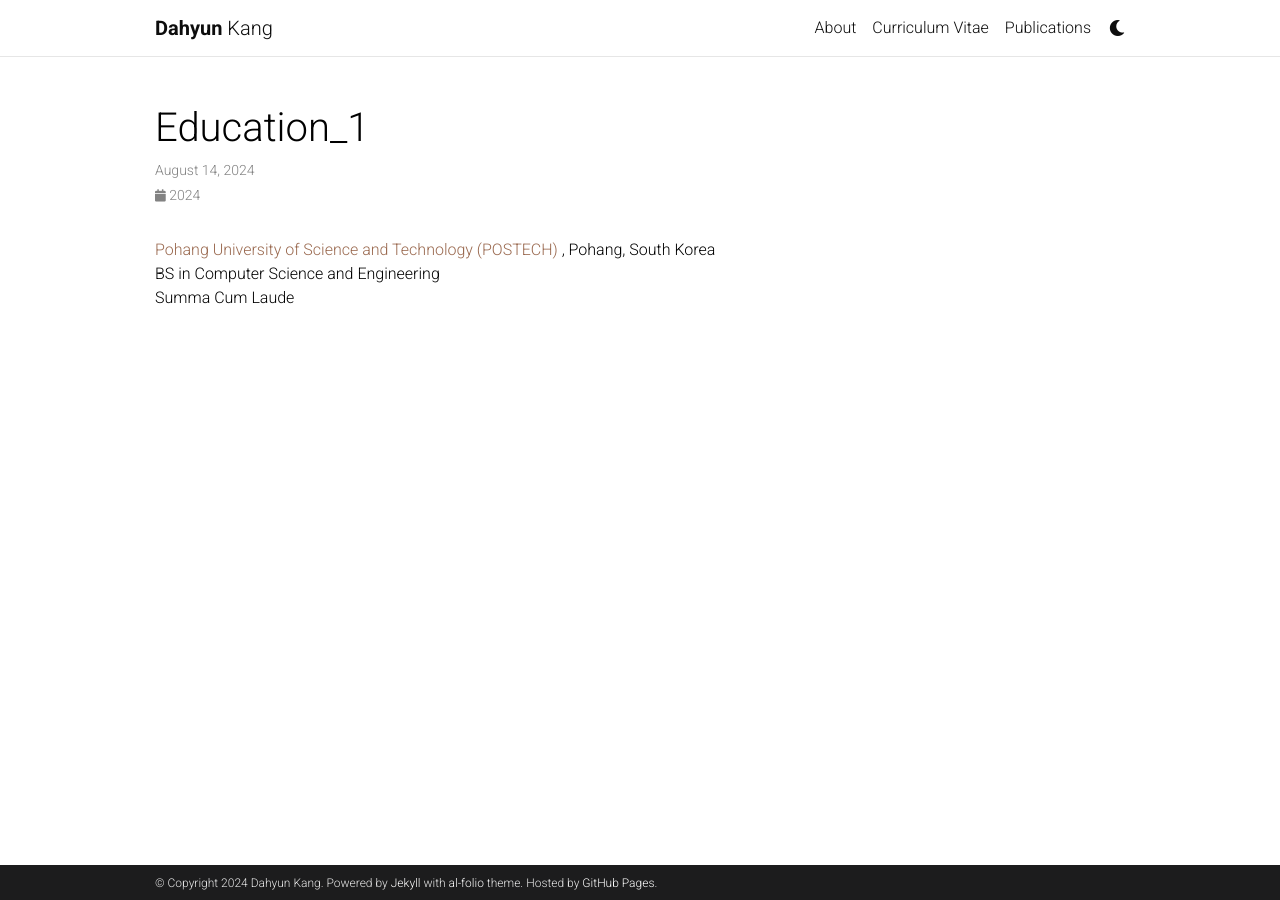
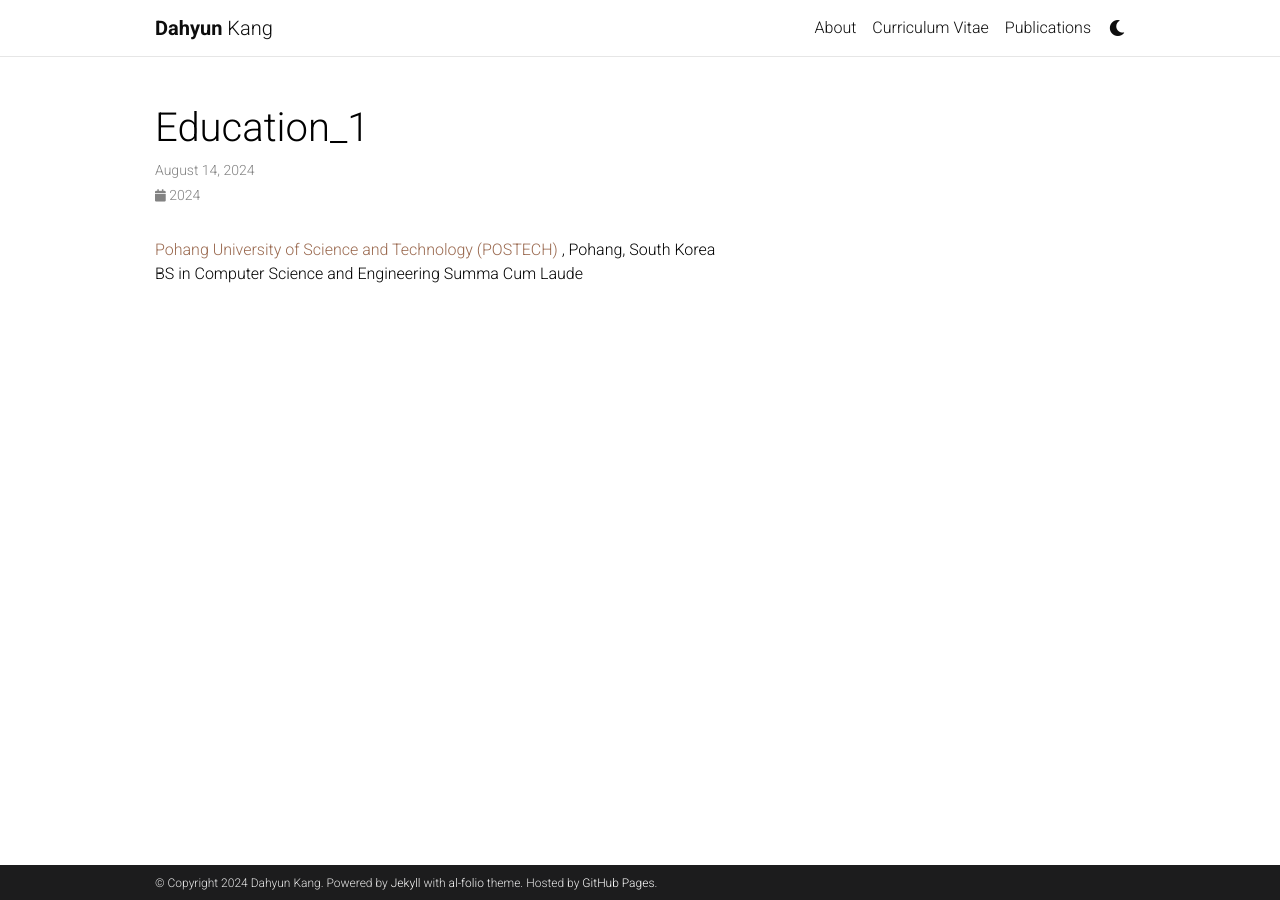
Before and after one commit to dahyun-kang/dahyun-kang.github.io, a Jekyll site: the page built from _education/education_1.md, in a window 1280 px wide. Built offline with Jekyll 4.4.1, drawn with Linux system fonts in a browser that asks for light colours; comment, search, counter and statistics services are not loaded; a style sheet for code colours, icons or effects is not loaded.

Commit message:
Fix typo

```diff
--- a/_education/education_1.md
+++ b/_education/education_1.md
@@ -6,5 +6,5 @@ inline: true
 
 [Pohang University of Science and Technology (POSTECH)
 ](https://postech.ac.kr/en/), Pohang, South Korea \
-BS in Computer Science and Engineering \
+BS in Computer Science and Engineering
 Summa Cum Laude
```
